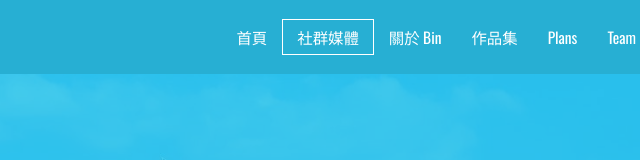
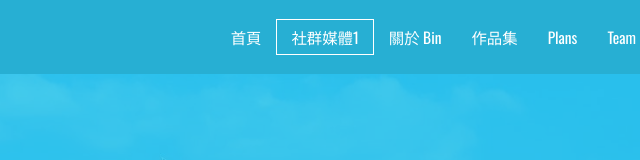
Before and after one commit to C111181136/C111181136.github.io, a plain HTML site: page index.html in a window 1280 px wide. Shown: the top 160 px of the page, 453-1093 px from the left. Drawn offline with nearby package versions, Linux system fonts and the light colour scheme.

Commit message:
add index.html

```diff
--- a/index.html
+++ b/index.html
@@ -46,7 +46,7 @@
 
 
           </a></li>
-          <li><a href="#services" class="scroll-link">社群媒體</a></li>
+          <li><a href="#services" class="scroll-link">社群媒體1</a></li>
           <li><a href="#aboutUs" class="scroll-link">關於 Bin</a></li>
           <li><a href="#work" class="scroll-link">作品集</a></li>
           <li><a href="#plans" class="scroll-link">Plans</a></li>
```
